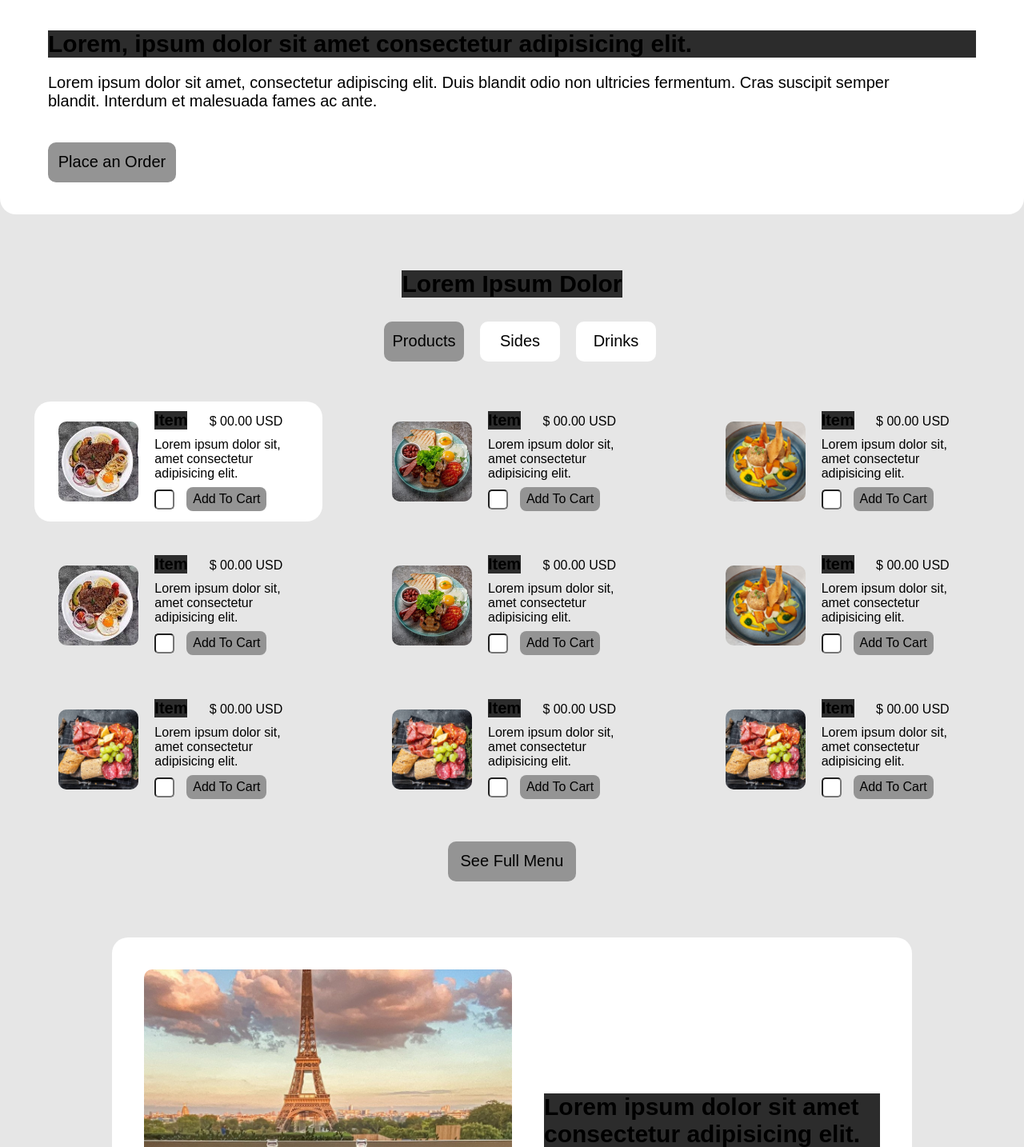
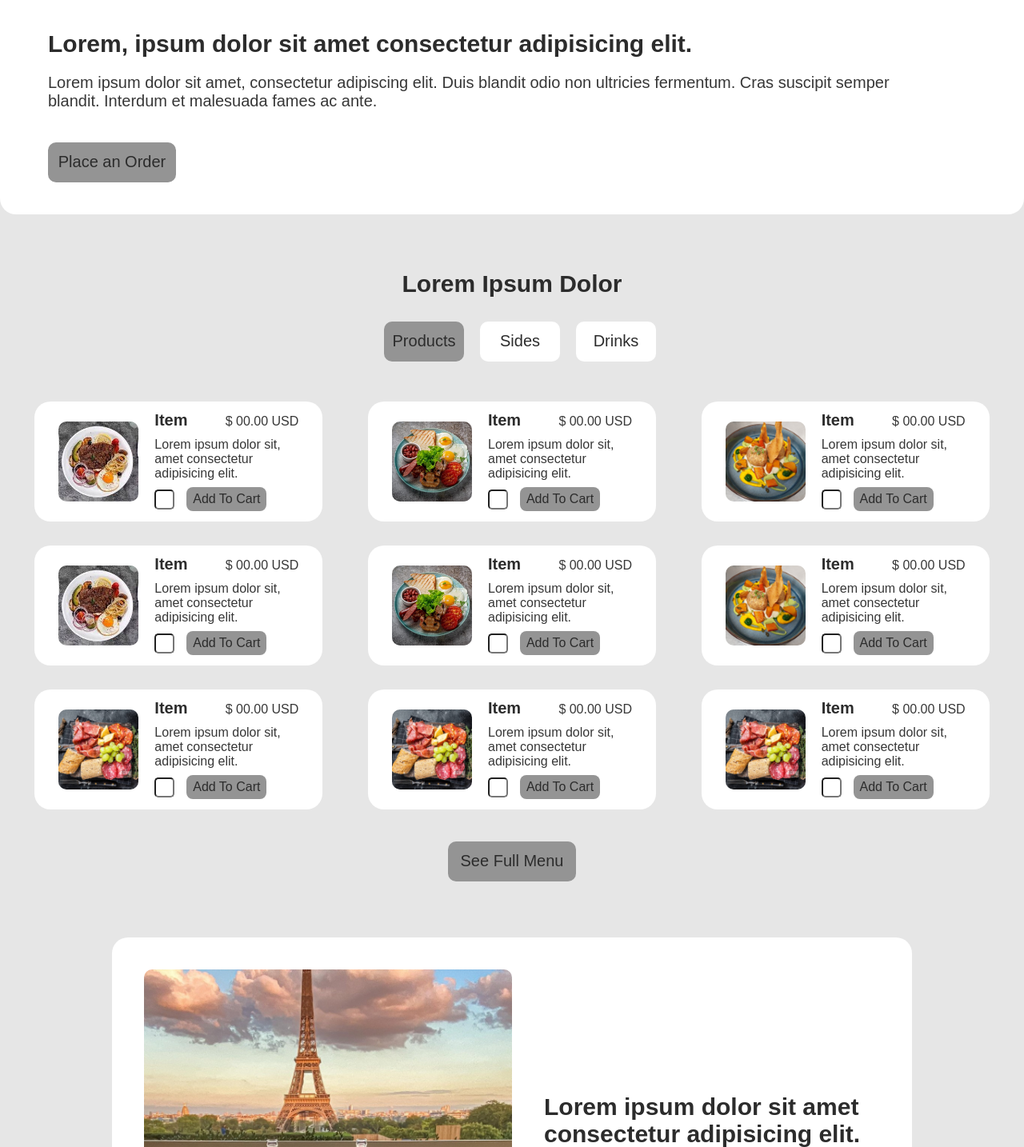
Before and after one commit to WildCodeSchool/2022-09-JS-Paris-project-2-DyingPlants, a React (Vite) app in the folder frontend/: page /restaurant in a window 1280 px wide. Shown: the part 576-2010 px from the top of the page at 80% size. Built offline with nearby package versions, Linux system fonts and the light colour scheme; a web font is replaced by a local one.

Commit message:
useState

```diff
--- a/frontend/package.json
+++ b/frontend/package.json
@@ -10,12 +10,14 @@
     "fix": "prettier --write . && eslint --fix --ext .jsx ."
   },
   "dependencies": {
+    "axios": "^1.1.3",
     "prop-types": "^15.8.1",
     "react": "^18.0.0",
     "react-dom": "^18.0.0",
     "react-router-dom": "^6.4.2",
     "react-uuid": "^2.0.0",
-    "template-fullstack": "file:.."
+    "template-fullstack": "file:..",
+    "uuid": "^9.0.0"
   },
   "devDependencies": {
     "@vitejs/plugin-react": "^1.0.7",
--- a/frontend/src/pages/Restaurant/Restaurant.css
+++ b/frontend/src/pages/Restaurant/Restaurant.css
@@ -1,7 +1,7 @@
 /*ALL*/
 
 #page {
-  background-color: rgb(230, 230, 230);
+  /* background-color: rgb(230, 230, 230);*/
   font-family: "Fjalla One", sans-serif;
   min-width: 364px;
 }
@@ -14,7 +14,7 @@
   display: flex;
   justify-content: space-around;
   align-items: center;
-  background-color: rgb(255, 255, 255);
+  /*background-color: rgb(255, 255, 255);*/
 }
 
 #topBar p {
@@ -51,7 +51,7 @@
 #buttonAdd {
   height: 60%;
   width: 55px;
-  background-color: rgb(148, 148, 148);
+  /*background-color: rgb(148, 148, 148);*/
   border: none;
   border-radius: 10px;
 }
@@ -203,7 +203,7 @@
 }
 
 .itemDetails {
-  margin-right: 50px;
+  margin-right: 30px;
 }
 
 .textTop h6 {
--- a/frontend/src/pages/Restaurant/Restaurant.jsx
+++ b/frontend/src/pages/Restaurant/Restaurant.jsx
@@ -1,3 +1,5 @@
+import { useState } from "react";
+import axios from "axios";
 import shop from "../../assets/imgPageResto/cadi.png";
 import burgerMenu from "../../assets/imgPageResto/burgerMenu.png";
 import imgResto1 from "../../assets/imgPageResto/imgResto1.jpg";
@@ -9,22 +11,54 @@ import plat4 from "../../assets/imgPageResto/plat4.jpg";
 import imgFooter from "../../assets/imgPageResto/imgFooter.jpg";
 import imgSection3 from "../../assets/imgPageResto/imgPrez.jpg";
 import "./Restaurant.css";
+/* import Palette from Palette; */
 
 export default function Restaurant() {
-  const darkColor = "rgb(44, 44, 44)";
-  const primaryColor = "rgb(148, 148, 148)";
-  const backColor = "white";
+  const [darkColor, setDarkColor] = useState("rgb(44, 44, 44)");
+  const [primaryColor, setPrimaryColor] = useState("rgb(148, 148, 148)");
+  const [backPageColor, setBackPageColor] = useState("rgb(230, 230, 230)");
+  const [backColor, setBackColor] = useState("white");
+  const [whatColor, setWhatColor] = useState("rgb(55, 55, 55)");
+
+  const options = {
+    method: "GET",
+    url: "https://random-palette-generator.p.rapidapi.com/palette/Shades/1/5",
+    headers: {
+      "X-RapidAPI-Key": "f6b8a1ebfamsh0541ebd7a0ace36p1b5919jsnc2c6a020858d",
+      "X-RapidAPI-Host": "random-palette-generator.p.rapidapi.com",
+    },
+  };
+
+  let colors;
+
+  const fetchColors = async () => {
+    await axios
+      .request(options)
+      .then(function y(response) {
+        colors = response.data.data[0].palette;
+      })
+      .catch(function (error) {
+        console.error(error);
+      });
+    console.log(colors);
+
+    setDarkColor(colors[0]);
+    setPrimaryColor(colors[1]);
+    setBackPageColor(colors[2]);
+    setBackColor(colors[3]);
+    setWhatColor(colors[4]);
+  };
 
   return (
-    <div id="page">
+    <div style={{ backgroundColor: backPageColor }} id="page">
       <header className="restoHeader">
-        <div id="topBar">
-          <p style={{ backgroundColor: darkColor }}>
+        <div id="topBar" style={{ backgroundColor: backColor }}>
+          <p style={{ color: darkColor, borderColor: darkColor }}>
             Logo <br />
             Name
           </p>
           <nav id="navBar">
-            <ul style={{ backgroundColor: darkColor }} id="navUl">
+            <ul style={{ color: darkColor }} id="navUl">
               <li className="linkNav">Home</li>
               <li className="linkNav">Menu</li>
               <li className="linkNav">Order</li>
@@ -34,6 +68,7 @@ export default function Restaurant() {
             <img src={burgerMenu} alt="burger menu" id="burgerMenu" />
           </nav>
           <button
+            onClick={fetchColors}
             style={{ backgroundColor: primaryColor }}
             type="button"
             id="buttonAdd"
@@ -49,38 +84,41 @@ export default function Restaurant() {
         >
           <img src={imgResto1} alt="item food" id="mainPicture" />
           <img src={imgDesk} alt="item food" id="mainPicDesk" />
-          <h2 style={{ backgroundColor: darkColor }}>
+          <h2 style={{ color: darkColor }}>
             Lorem, ipsum dolor sit amet consectetur adipisicing elit.
           </h2>
-          <p>
+          <p style={{ color: whatColor }}>
             Lorem ipsum dolor sit amet, consectetur adipiscing elit. Duis
             blandit odio non ultricies fermentum. Cras suscipit semper blandit.
             Interdum et malesuada fames ac ante.
           </p>
-          <button style={{ backgroundColor: primaryColor }} type="button">
+          <button
+            style={{ backgroundColor: primaryColor, color: darkColor }}
+            type="button"
+          >
             Place an Order
           </button>
         </section>
         <section className="restoSection2">
           <div id="topElements">
-            <h3 style={{ backgroundColor: darkColor }}>Lorem Ipsum Dolor</h3>
+            <h3 style={{ color: darkColor }}>Lorem Ipsum Dolor</h3>
             <div id="buttonElement">
               <button
-                style={{ backgroundColor: primaryColor }}
+                style={{ backgroundColor: primaryColor, color: darkColor }}
                 type="button"
                 className="buttonSec2-1"
               >
                 Products
               </button>
               <button
-                style={{ backgroundColor: backColor }}
+                style={{ backgroundColor: backColor, color: darkColor }}
                 type="button"
                 className="buttonSec2"
               >
                 Sides
               </button>
               <button
-                style={{ backgroundColor: backColor }}
+                style={{ backgroundColor: backColor, color: darkColor }}
                 type="button"
                 className="buttonSec2"
               >
@@ -93,13 +131,15 @@ export default function Restaurant() {
               <img src={plat1} alt="item" className="itemPicture" />
               <div className="itemDetails">
                 <div className="textTop">
-                  <h6 style={{ backgroundColor: darkColor }}>Item</h6>
-                  <p>$ 00.00 USD</p>
+                  <h6 style={{ color: darkColor }}>Item</h6>
+                  <p style={{ color: whatColor }}>$ 00.00 USD</p>
                 </div>
-                <p>Lorem ipsum dolor sit, amet consectetur adipisicing elit.</p>
+                <p style={{ color: whatColor }}>
+                  Lorem ipsum dolor sit, amet consectetur adipisicing elit.
+                </p>
                 <input type="number" className="input" />
                 <button
-                  style={{ backgroundColor: primaryColor }}
+                  style={{ backgroundColor: primaryColor, color: darkColor }}
                   type="button"
                   className="buttonAdd"
                 >
@@ -108,17 +148,19 @@ export default function Restaurant() {
               </div>
             </div>
 
-            <div className="itemBlock">
+            <div style={{ backgroundColor: backColor }} className="itemBlock">
               <img src={plat2} alt="item" className="itemPicture" />
               <div className="itemDetails">
                 <div className="textTop">
-                  <h6 style={{ backgroundColor: darkColor }}>Item</h6>
-                  <p>$ 00.00 USD</p>
+                  <h6 style={{ color: darkColor }}>Item</h6>
+                  <p style={{ color: whatColor }}>$ 00.00 USD</p>
                 </div>
-                <p>Lorem ipsum dolor sit, amet consectetur adipisicing elit.</p>
+                <p style={{ color: whatColor }}>
+                  Lorem ipsum dolor sit, amet consectetur adipisicing elit.
+                </p>
                 <input type="number" className="input" />
                 <button
-                  style={{ backgroundColor: primaryColor }}
+                  style={{ backgroundColor: primaryColor, color: darkColor }}
                   type="button"
                   className="buttonAdd"
                 >
@@ -127,17 +169,19 @@ export default function Restaurant() {
               </div>
             </div>
 
-            <div className="itemBlock">
+            <div style={{ backgroundColor: backColor }} className="itemBlock">
               <img src={plat3} alt="item" className="itemPicture" />
               <div className="itemDetails">
                 <div className="textTop">
-                  <h6 style={{ backgroundColor: darkColor }}>Item</h6>
-                  <p>$ 00.00 USD</p>
+                  <h6 style={{ color: darkColor }}>Item</h6>
+                  <p style={{ color: whatColor }}>$ 00.00 USD</p>
                 </div>
-                <p>Lorem ipsum dolor sit, amet consectetur adipisicing elit.</p>
+                <p style={{ color: whatColor }}>
+                  Lorem ipsum dolor sit, amet consectetur adipisicing elit.
+                </p>
                 <input type="number" className="input" />
                 <button
-                  style={{ backgroundColor: primaryColor }}
+                  style={{ backgroundColor: primaryColor, color: darkColor }}
                   type="button"
                   className="buttonAdd"
                 >
@@ -146,17 +190,19 @@ export default function Restaurant() {
               </div>
             </div>
 
-            <div className="itemBlock">
+            <div style={{ backgroundColor: backColor }} className="itemBlock">
               <img src={plat1} alt="item" className="itemPicture" />
               <div className="itemDetails">
                 <div className="textTop">
-                  <h6 style={{ backgroundColor: darkColor }}>Item</h6>
-                  <p>$ 00.00 USD</p>
+                  <h6 style={{ color: darkColor }}>Item</h6>
+                  <p style={{ color: whatColor }}>$ 00.00 USD</p>
                 </div>
-                <p>Lorem ipsum dolor sit, amet consectetur adipisicing elit.</p>
+                <p style={{ color: whatColor }}>
+                  Lorem ipsum dolor sit, amet consectetur adipisicing elit.
+                </p>
                 <input type="number" className="input" />
                 <button
-                  style={{ backgroundColor: primaryColor }}
+                  style={{ backgroundColor: primaryColor, color: darkColor }}
                   type="button"
                   className="buttonAdd"
                 >
@@ -165,17 +211,19 @@ export default function Restaurant() {
               </div>
             </div>
 
-            <div className="itemBlock">
+            <div style={{ backgroundColor: backColor }} className="itemBlock">
               <img src={plat2} alt="item" className="itemPicture" />
               <div className="itemDetails">
                 <div className="textTop">
-                  <h6 style={{ backgroundColor: darkColor }}>Item</h6>
-                  <p>$ 00.00 USD</p>
+                  <h6 style={{ color: darkColor }}>Item</h6>
+                  <p style={{ color: whatColor }}>$ 00.00 USD</p>
                 </div>
-                <p>Lorem ipsum dolor sit, amet consectetur adipisicing elit.</p>
+                <p style={{ color: whatColor }}>
+                  Lorem ipsum dolor sit, amet consectetur adipisicing elit.
+                </p>
                 <input type="number" className="input" />
                 <button
-                  style={{ backgroundColor: primaryColor }}
+                  style={{ backgroundColor: primaryColor, color: darkColor }}
                   type="button"
                   className="buttonAdd"
                 >
@@ -184,17 +232,19 @@ export default function Restaurant() {
               </div>
             </div>
 
-            <div className="itemBlock">
+            <div style={{ backgroundColor: backColor }} className="itemBlock">
               <img src={plat3} alt="item" className="itemPicture" />
               <div className="itemDetails">
                 <div className="textTop">
-                  <h6 style={{ backgroundColor: darkColor }}>Item</h6>
-                  <p>$ 00.00 USD</p>
+                  <h6 style={{ color: darkColor }}>Item</h6>
+                  <p style={{ color: whatColor }}>$ 00.00 USD</p>
                 </div>
-                <p>Lorem ipsum dolor sit, amet consectetur adipisicing elit.</p>
+                <p style={{ color: whatColor }}>
+                  Lorem ipsum dolor sit, amet consectetur adipisicing elit.
+                </p>
                 <input type="number" className="input" />
                 <button
-                  style={{ backgroundColor: primaryColor }}
+                  style={{ backgroundColor: primaryColor, color: darkColor }}
                   type="button"
                   className="buttonAdd"
                 >
@@ -203,17 +253,19 @@ export default function Restaurant() {
               </div>
             </div>
 
-            <div className="itemBlock">
+            <div style={{ backgroundColor: backColor }} className="itemBlock">
               <img src={plat4} alt="item" className="itemPicture" />
               <div className="itemDetails">
                 <div className="textTop">
-                  <h6 style={{ backgroundColor: darkColor }}>Item</h6>
-                  <p>$ 00.00 USD</p>
+                  <h6 style={{ color: darkColor }}>Item</h6>
+                  <p style={{ color: whatColor }}>$ 00.00 USD</p>
                 </div>
-                <p>Lorem ipsum dolor sit, amet consectetur adipisicing elit.</p>
+                <p style={{ color: whatColor }}>
+                  Lorem ipsum dolor sit, amet consectetur adipisicing elit.
+                </p>
                 <input type="number" className="input" />
                 <button
-                  style={{ backgroundColor: primaryColor }}
+                  style={{ backgroundColor: primaryColor, color: darkColor }}
                   type="button"
                   className="buttonAdd"
                 >
@@ -222,17 +274,19 @@ export default function Restaurant() {
               </div>
             </div>
 
-            <div className="itemBlock">
+            <div style={{ backgroundColor: backColor }} className="itemBlock">
               <img src={plat4} alt="item" className="itemPicture" />
               <div className="itemDetails">
                 <div className="textTop">
-                  <h6 style={{ backgroundColor: darkColor }}>Item</h6>
-                  <p>$ 00.00 USD</p>
+                  <h6 style={{ color: darkColor }}>Item</h6>
+                  <p style={{ color: whatColor }}>$ 00.00 USD</p>
                 </div>
-                <p>Lorem ipsum dolor sit, amet consectetur adipisicing elit.</p>
+                <p style={{ color: whatColor }}>
+                  Lorem ipsum dolor sit, amet consectetur adipisicing elit.
+                </p>
                 <input type="number" className="input" />
                 <button
-                  style={{ backgroundColor: primaryColor }}
+                  style={{ backgroundColor: primaryColor, color: darkColor }}
                   type="button"
                   className="buttonAdd"
                 >
@@ -241,17 +295,19 @@ export default function Restaurant() {
               </div>
             </div>
 
-            <div className="itemBlock">
+            <div style={{ backgroundColor: backColor }} className="itemBlock">
               <img src={plat4} alt="item" className="itemPicture" />
               <div className="itemDetails">
                 <div className="textTop">
-                  <h6 style={{ backgroundColor: darkColor }}>Item</h6>
-                  <p>$ 00.00 USD</p>
+                  <h6 style={{ color: darkColor }}>Item</h6>
+                  <p style={{ color: whatColor }}>$ 00.00 USD</p>
                 </div>
-                <p>Lorem ipsum dolor sit, amet consectetur adipisicing elit.</p>
+                <p style={{ color: whatColor }}>
+                  Lorem ipsum dolor sit, amet consectetur adipisicing elit.
+                </p>
                 <input type="number" className="input" />
                 <button
-                  style={{ backgroundColor: primaryColor }}
+                  style={{ backgroundColor: primaryColor, color: darkColor }}
                   type="button"
                   className="buttonAdd"
                 >
@@ -261,7 +317,7 @@ export default function Restaurant() {
             </div>
           </div>
           <button
-            style={{ backgroundColor: primaryColor }}
+            style={{ backgroundColor: primaryColor, color: darkColor }}
             type="button"
             id="buttonSeeFull"
           >
@@ -274,15 +330,18 @@ export default function Restaurant() {
         >
           <img src={imgSection3} alt="" />
           <div id="textSection3">
-            <h3 style={{ backgroundColor: darkColor }}>
+            <h3 style={{ color: darkColor }}>
               Lorem ipsum dolor sit amet consectetur adipisicing elit.
             </h3>
-            <p>
+            <p style={{ color: whatColor }}>
               Lorem ipsum dolor sit amet connpmsectetur adipisicing elit.
               Repellat praesentium fugiat quod temporibus ratione modi tempore
               dolorum sequi? Harum, praesentium.
             </p>
-            <button style={{ backgroundColor: primaryColor }} type="button">
+            <button
+              style={{ backgroundColor: primaryColor, color: darkColor }}
+              type="button"
+            >
               See Our FAQ
             </button>
           </div>
@@ -290,9 +349,7 @@ export default function Restaurant() {
       </main>
       <footer style={{ backgroundColor: primaryColor }} id="restoFooter">
         <img src={imgFooter} alt="" id="firstFootPic" />
-        <h3 style={{ backgroundColor: darkColor }}>
-          Thank you for using our app.
-        </h3>
+        <h3 style={{ color: darkColor }}>Thank you for using our app.</h3>
         <img src={imgFooter} alt="" id="secFootPic" />
       </footer>
     </div>
```
Also changed, not shown: frontend/src/components/Palette.jsx (added, +18 -0 lines), frontend/src/pages/Restaurant/RestoHeader.jsx (added), 2 other files (tests, documents, lock files or other folders).
